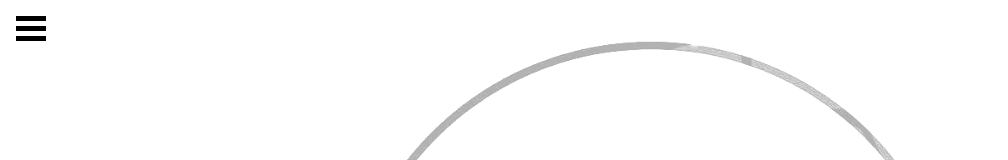
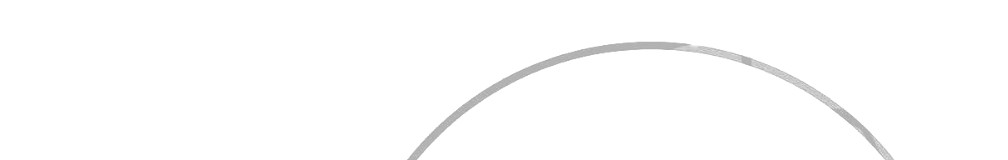
Before and after one commit to Adaxelx/strona-salonu, a React (Create React App) app: page / in a window 1280 px wide. Shown: the top 160 px of the page, without its empty margins (0-1008 px from the left). Built offline with nearby package versions, Linux system fonts and the light colour scheme.

Commit message:
add nav desktop files

```diff
--- a/src/App.js
+++ b/src/App.js
@@ -1,6 +1,7 @@
 import React from 'react';
 import { TransitionGroup, CSSTransition } from 'react-transition-group'
 import NavM from './MobileComponents/Nav/NavM.js'
+import Nav from './DesktopComponents/navBtnDesk.js'
 // import Logo from './MobileComponents/Logo.js'
 import Start from './MobileComponents/StartPage.js'
 
@@ -37,13 +38,13 @@ import {Switch,BrowserRouter as Router,Route} from 'react-router-dom'
 
 
 class App extends React.Component{
-
+  windowWidth = window.innerWidth
   render() {
     return (
       // <section className='container'>
         <Router basename={process.env.PUBLIC_URL}>
         {/* <Logo/> */}
-         <NavM/>
+        {this.windowWidth >= 1024 ? <Nav/> : <NavM/>}
           <Route render={({ location }) => (
           <>
             {/* <Route exact path="/" render={() => (
--- /dev/null
+++ b/src/DesktopComponents/navBtnDesk.js
@@ -0,0 +1,12 @@
+import React from 'react';
+import '../Styles/MainStyle.sass'
+class Nav extends React.Component {
+    state = {  }
+    render() {
+        return (
+            <nav></nav>
+         );
+    }
+}
+
+export default Nav;
--- a/src/Styles/MainStyle.sass
+++ b/src/Styles/MainStyle.sass
@@ -47,6 +47,10 @@ html
 @import './_logo.sass'
 @import './_footer.sass'
 
+/* nav desktop */
+
+@import './_navBtnDesk.sass'
+
 /* start page */
 
 @import './StartStyles/_partnership.sass'
```
Also changed, not shown: src/Styles/_navBtnDesk.sass (added).
